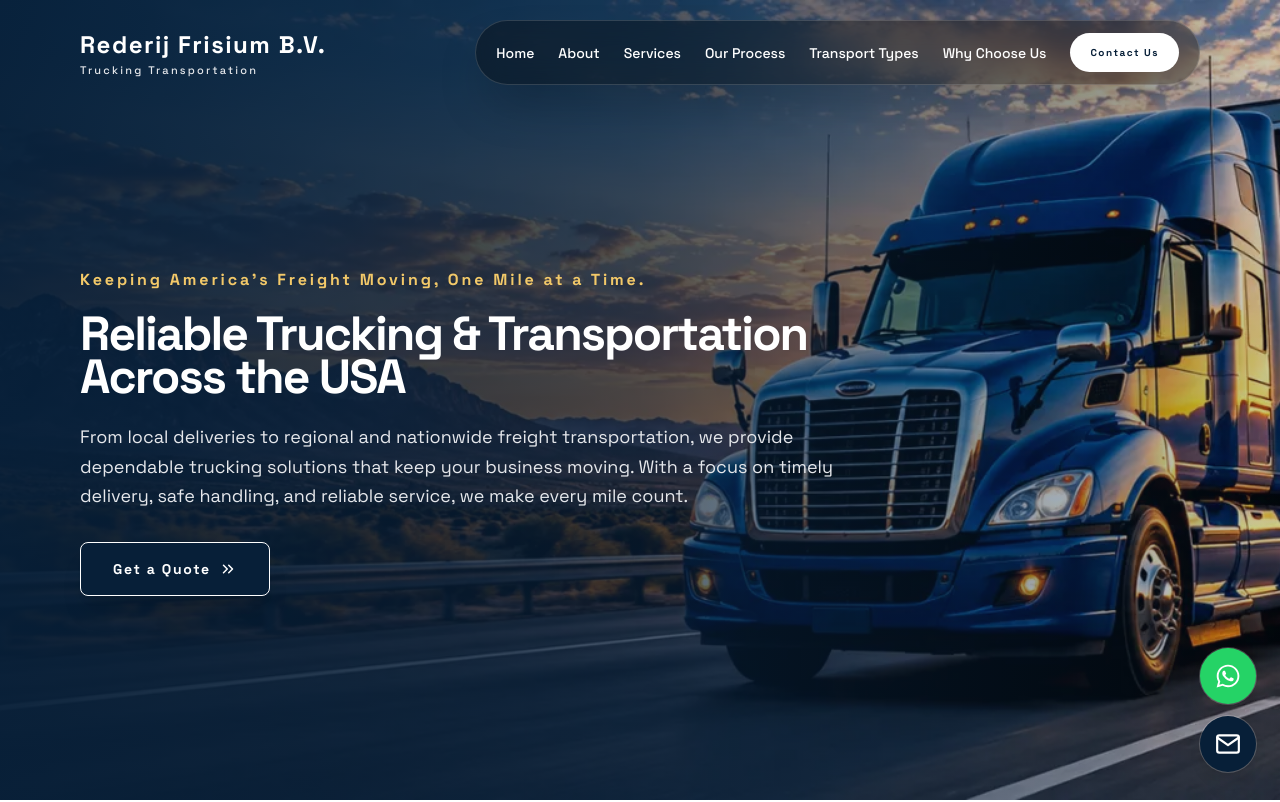
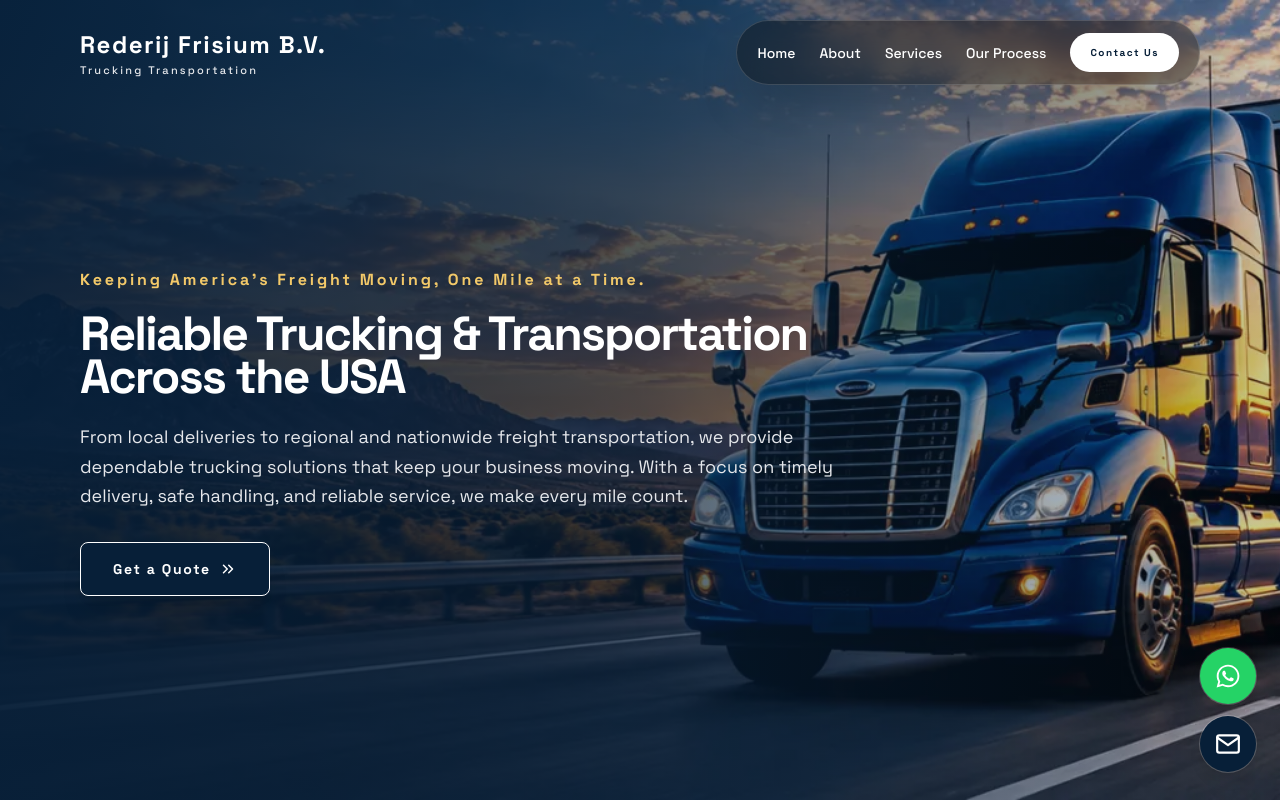
Before and after one commit to anujkaundal25/rederij-frisium-bv, a Next.js app: page / in a window 1280 px wide. Shown: the top 802 px of the page. Built offline with nearby package versions, Linux system fonts and the light colour scheme.

Commit message:
website is ready

```diff
--- a/src/components/ui/Header.jsx
+++ b/src/components/ui/Header.jsx
@@ -8,8 +8,6 @@ const menu = [
   { label: 'About', url: '/about' },
   { label: 'Services', url: '/services' },
   { label: 'Our Process', url: '/process' },
-  { label: 'Transport Types', url: '/#transport-types' },
-  { label: 'Why Choose Us', url: '/#why-us' },
 ]
 
 function Header() {
```
